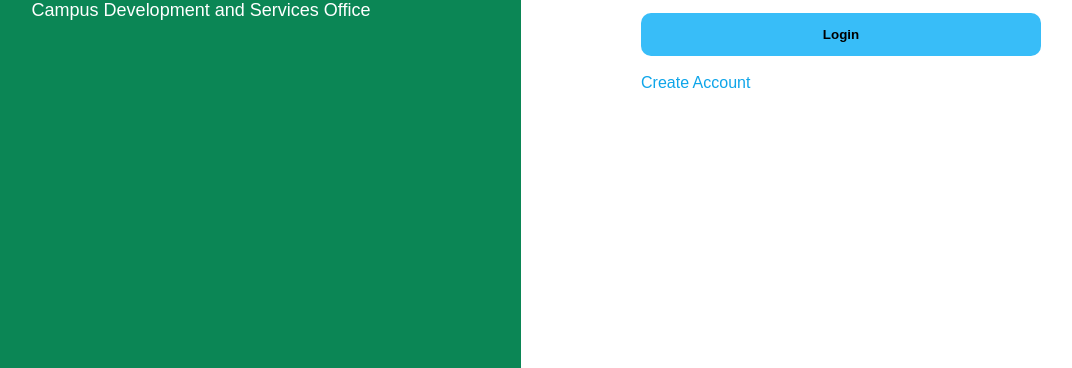
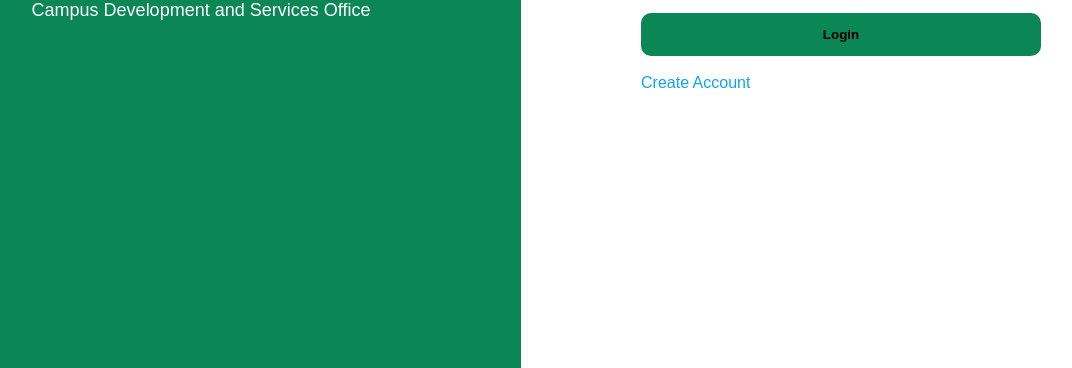
Before and after one commit to cmortencio23-0328/cdso-system, a website: page public/login.html in a window 1280 px wide. Shown: the part 432-800 px from the top of the page, without its empty margins (119-1191 px from the left). Drawn offline with Linux system fonts and the light colour scheme.

Commit message:
updated style css

```diff
--- a/public/style.css
+++ b/public/style.css
@@ -234,7 +234,7 @@ textarea.form-control {
 
 .login-form button {
     width: 100%;
-    background: #38bdf8;
+    background: #0b8655;
     color: black;
     border: none;
     padding: 14px;
```
